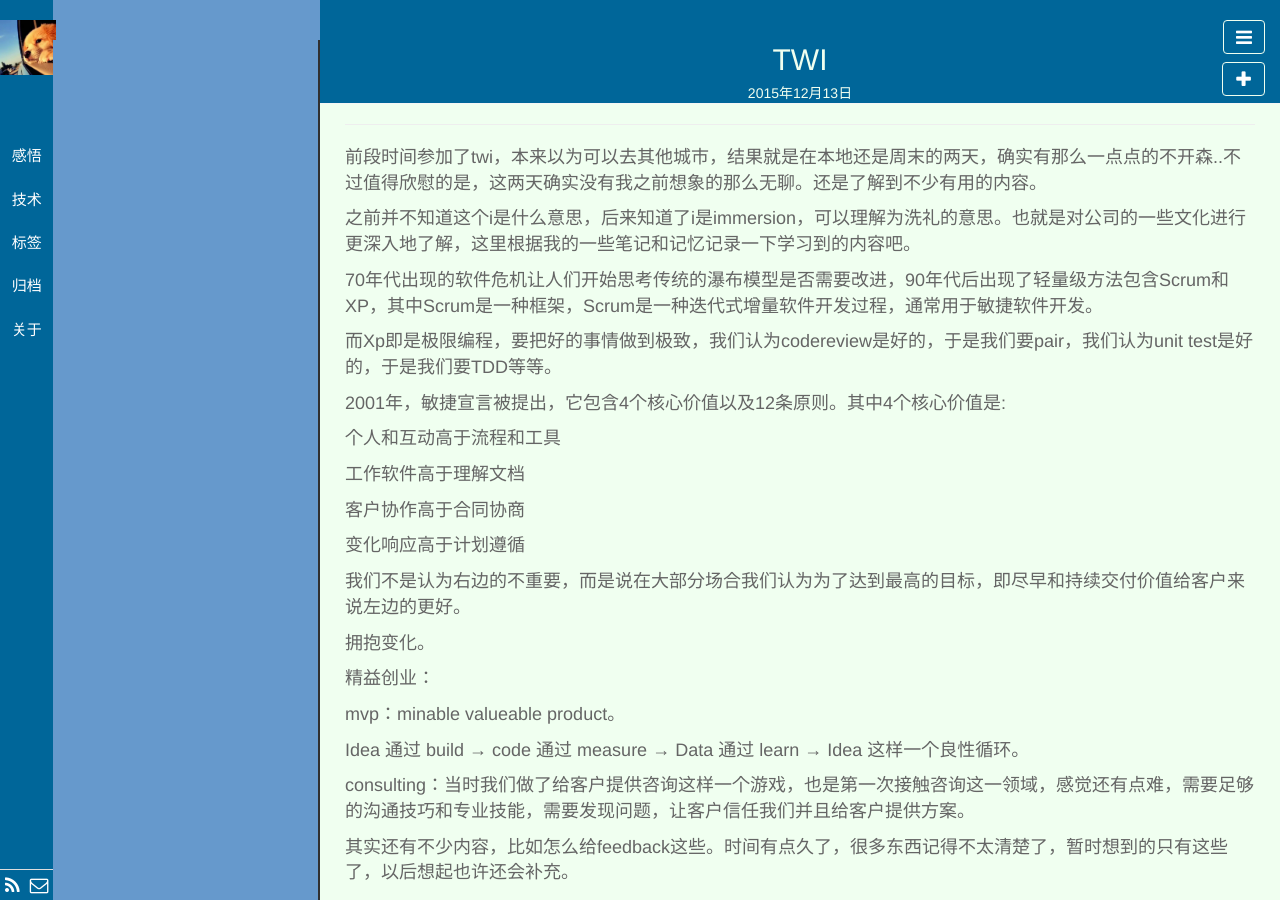
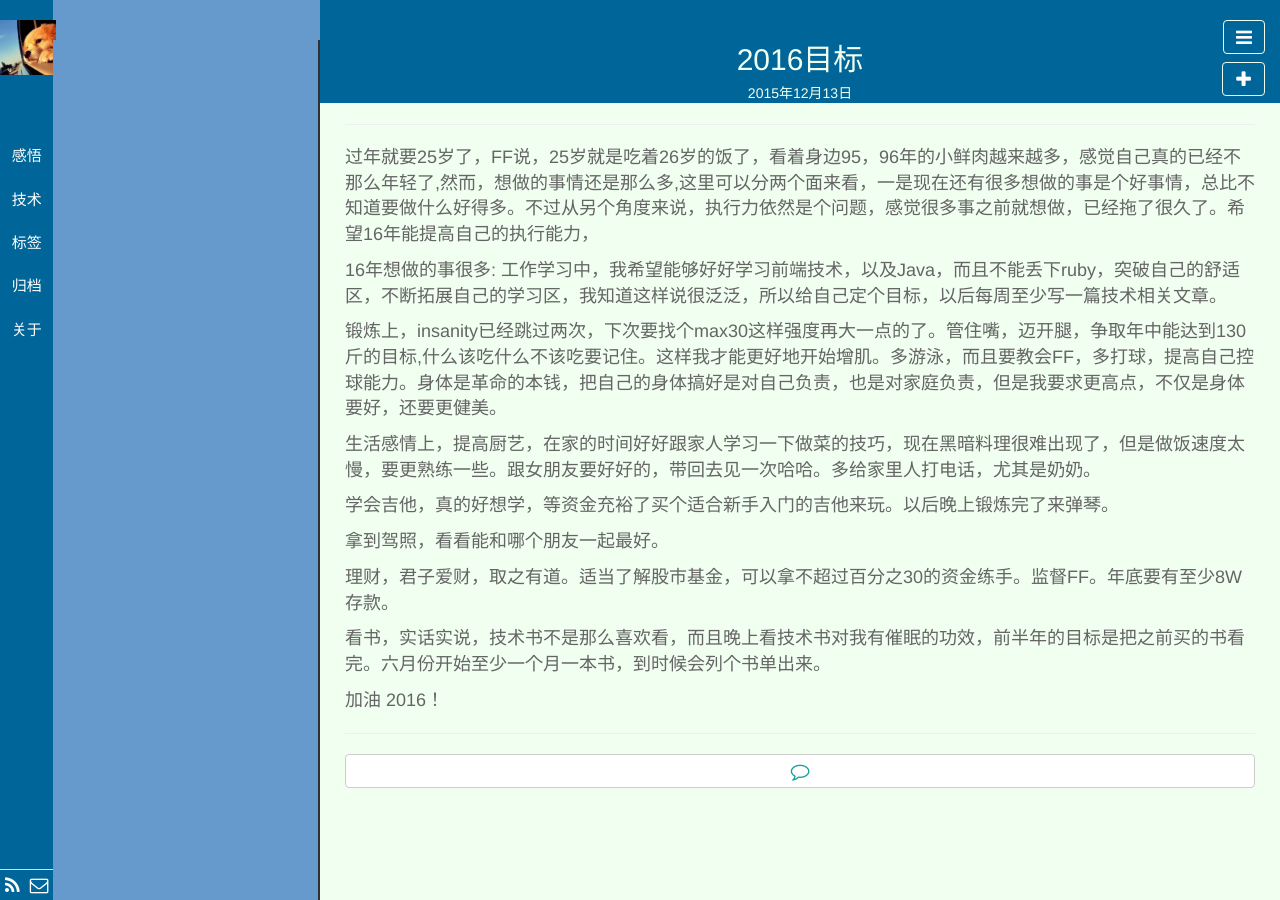
Before and after one commit to llx1105/llx1105.github.io, a Jekyll site: the page built from _posts/感悟/2015-12-13-twi.md, in a window 1280 px wide. Built offline with Jekyll 4.4.1, drawn with Linux system fonts in a browser that asks for light colours; nearby versions of some CDN libraries; library files that are not in the unit come from our copies; Markdown is read by kramdown in place of the engine named in the settings.

```diff
--- a/_posts/感悟/2015-12-13-twi.md
+++ b/_posts/感悟/2015-12-13-twi.md
@@ -1,40 +1,27 @@
 ---
 layout: post
-title: TWI
+title: 2016目标
 category: 感悟
 tags: life
 keywords: 感悟
 description:
 ---
 
-   前段时间参加了twi，本来以为可以去其他城市，结果就是在本地还是周末的两天，确实有那么一点点的不开森..不过值得欣慰的是，这两天确实没有我之前想象的那么无聊。还是了解到不少有用的内容。
+  过年就要25岁了，FF说，25岁就是吃着26岁的饭了，看着身边95，96年的小鲜肉越来越多，感觉自己真的已经不那么年轻了,然而，想做的事情还是那么多,这里可以分两个面来看，一是现在还有很多想做的事是个好事情，总比不知道要做什么好得多。不过从另个角度来说，执行力依然是个问题，感觉很多事之前就想做，已经拖了很久了。希望16年能提高自己的执行能力，
 
-   之前并不知道这个i是什么意思，后来知道了i是immersion，可以理解为洗礼的意思。也就是对公司的一些文化进行更深入地了解，这里根据我的一些笔记和记忆记录一下学习到的内容吧。
+  16年想做的事很多:
+  工作学习中，我希望能够好好学习前端技术，以及Java，而且不能丢下ruby，突破自己的舒适区，不断拓展自己的学习区，我知道这样说很泛泛，所以给自己定个目标，以后每周至少写一篇技术相关文章。
 
-   70年代出现的软件危机让人们开始思考传统的瀑布模型是否需要改进，90年代后出现了轻量级方法包含Scrum和XP，其中Scrum是一种框架，Scrum是一种迭代式增量软件开发过程，通常用于敏捷软件开发。
+  锻炼上，insanity已经跳过两次，下次要找个max30这样强度再大一点的了。管住嘴，迈开腿，争取年中能达到130斤的目标,什么该吃什么不该吃要记住。这样我才能更好地开始增肌。多游泳，而且要教会FF，多打球，提高自己控球能力。身体是革命的本钱，把自己的身体搞好是对自己负责，也是对家庭负责，但是我要求更高点，不仅是身体要好，还要更健美。
 
-   而Xp即是极限编程，要把好的事情做到极致，我们认为codereview是好的，于是我们要pair，我们认为unit test是好的，于是我们要TDD等等。
+  生活感情上，提高厨艺，在家的时间好好跟家人学习一下做菜的技巧，现在黑暗料理很难出现了，但是做饭速度太慢，要更熟练一些。跟女朋友要好好的，带回去见一次哈哈。多给家里人打电话，尤其是奶奶。
 
-   2001年，敏捷宣言被提出，它包含4个核心价值以及12条原则。其中4个核心价值是:
+  学会吉他，真的好想学，等资金充裕了买个适合新手入门的吉他来玩。以后晚上锻炼完了来弹琴。
 
-   个人和互动高于流程和工具
+  拿到驾照，看看能和哪个朋友一起最好。
 
-   工作软件高于理解文档
+  理财，君子爱财，取之有道。适当了解股市基金，可以拿不超过百分之30的资金练手。监督FF。年底要有至少8W存款。
 
-   客户协作高于合同协商
+  看书，实话实说，技术书不是那么喜欢看，而且晚上看技术书对我有催眠的功效，前半年的目标是把之前买的书看完。六月份开始至少一个月一本书，到时候会列个书单出来。
 
-   变化响应高于计划遵循
-
-   我们不是认为右边的不重要，而是说在大部分场合我们认为为了达到最高的目标，即尽早和持续交付价值给客户来说左边的更好。
-
-   拥抱变化。
-
-   精益创业：
-
-   mvp：minable valueable product。
-
-   Idea 通过 build → code 通过 measure → Data 通过 learn → Idea 这样一个良性循环。
-
-   consulting：当时我们做了给客户提供咨询这样一个游戏，也是第一次接触咨询这一领域，感觉还有点难，需要足够的沟通技巧和专业技能，需要发现问题，让客户信任我们并且给客户提供方案。
-
-   其实还有不少内容，比如怎么给feedback这些。时间有点久了，很多东西记得不太清楚了，暂时想到的只有这些了，以后想起也许还会补充。
+  加油 2016！
```
Also changed, not shown: _posts/感悟/2015-1-13-target.md (added, +40 -0 lines).
